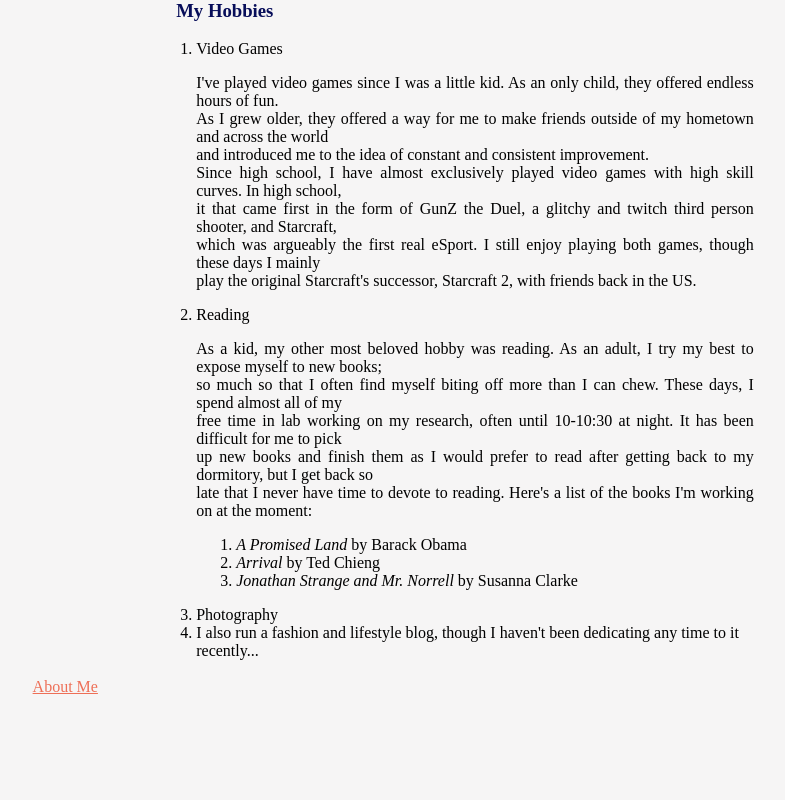
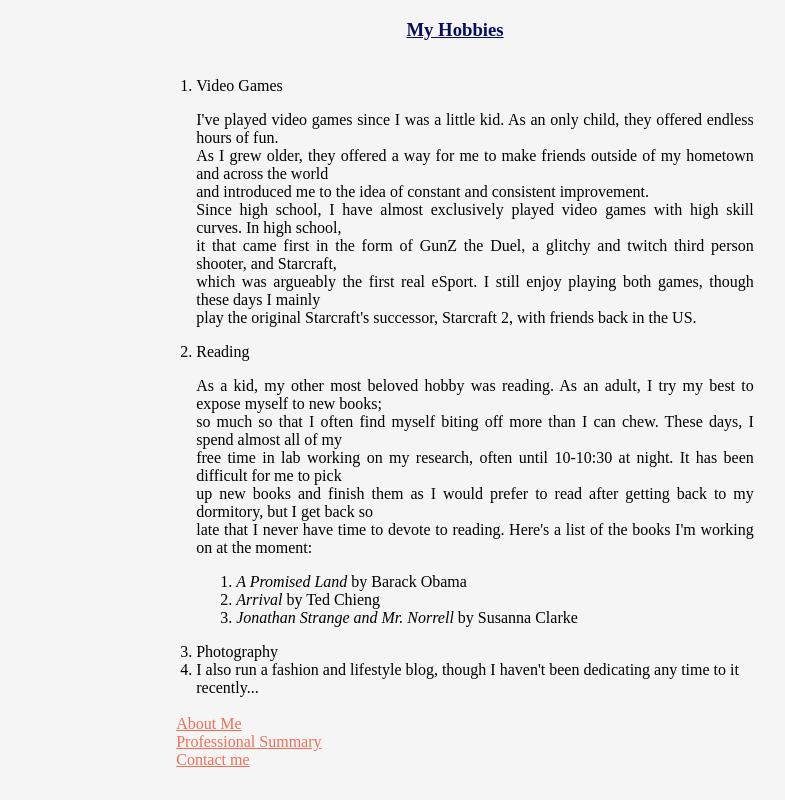
Before and after one commit to professormorely/cv, a plain HTML site: page hobbies.html in a window 1280 px wide. Shown: the whole page, without its empty margins (185-970 px from the left). Drawn offline with Linux system fonts and the light colour scheme.

Commit message:
Updated to include format changes and professional summary section

```diff
--- a/hobbies.html
+++ b/hobbies.html
@@ -1,4 +1,5 @@
-<html>
+<!DOCTYPE html>
+<html lang="en" dir="ltr">
 
 <head>
   <meta charset="UTF-8">
@@ -9,7 +10,7 @@
 </head>
 
 <body class="center">
-  <h3 class="center">My Hobbies</h3><br>
+  <h3 class="head">My Hobbies</h3><br>
   <ol class="center">
     <li>Video Games<br>
       <p>
@@ -39,7 +40,11 @@
     <li>I also run a fashion and lifestyle blog, though I haven't been dedicating any time to it recently...</li>
   </ol>
   <br>
-  <a href="index.html" class="center">About Me</a>
+  <div class="center">
+    <a href="index.html">About Me</a><br>
+    <a href="summary.html">Professional Summary</a><br>
+    <a href="contact.html">Contact me</a>
+  </div>
 </body>
 
 </html>
```
